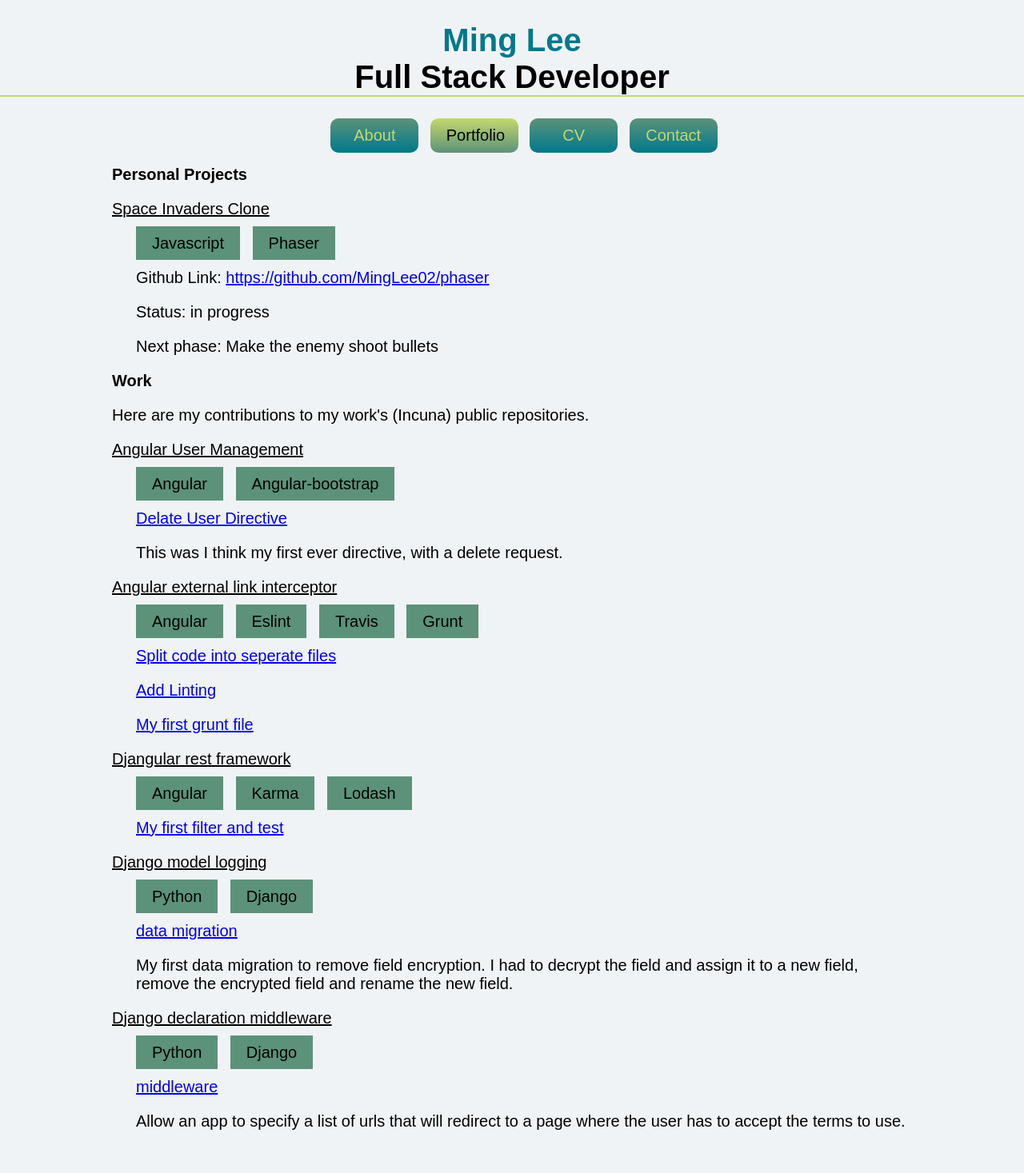
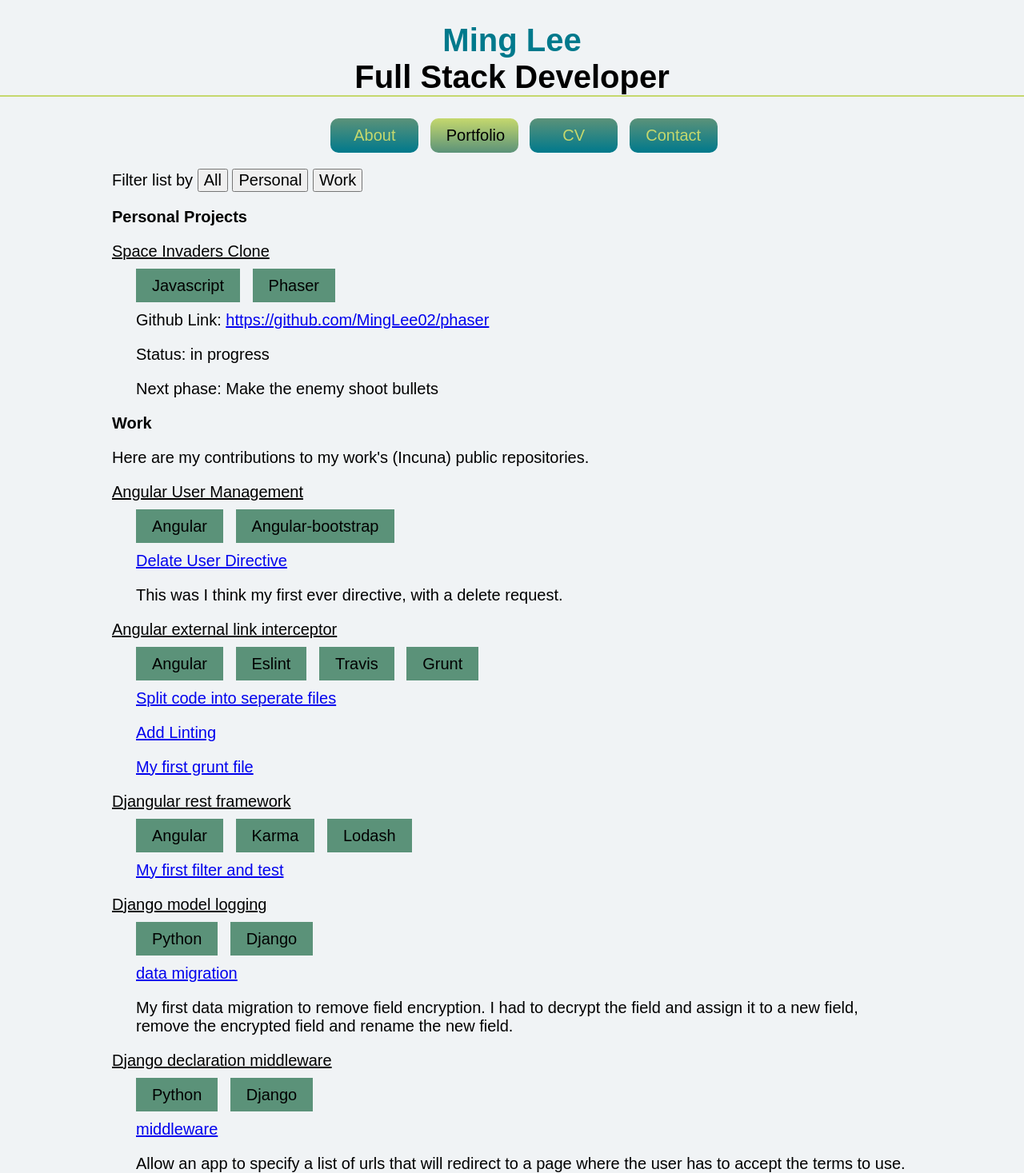
Before and after one commit to MingLee02/MingLee02.github.io, a Jekyll site: the page built from portfolio/index.md, in a window 1280 px wide. Shown: the whole page at 80% size. Built offline with Jekyll 4.4.1, drawn with Linux system fonts in a browser that asks for light colours; before the commit the page ends 1414 px from its top, so only the background shows below that; some of the changed lines change nothing that is shown.

Commit message:
Allow filtering of work based on work/home projects

```diff
--- /dev/null
+++ b/_includes/scripts/portfolio.js
@@ -0,0 +1,19 @@
+var showAll = function() {
+    document.getElementById('work').style.display = '';
+    document.getElementById('personal').style.display = '';
+}
+
+var filterWork = function (clickedId) {
+	var ids = document.querySelectorAll('*[id]');
+	var length = ids.length;
+
+	for (var i=0; i < length; i++) {
+		if (ids[i].id !== 'portfolio') {
+			if (ids[i].id == clickedId) {
+				ids[i].style.display = '';
+			} else {
+				ids[i].style.display = 'none';
+			}
+	   	}
+	}
+}
--- a/portfolio/index.md
+++ b/portfolio/index.md
@@ -3,7 +3,11 @@
 bodyid: portfolio
 title: My programming projects.
 ---
+<script type="text/javascript">
+    {% include scripts/portfolio.js %}
+</script>
 
+Filter list by <button onClick="showAll()">All</button> <button onClick="filterWork('personal')">Personal</button> <button onClick="filterWork('work')">Work</button>
 
 <div id="personal">
 	<b>Personal Projects</b>
```
